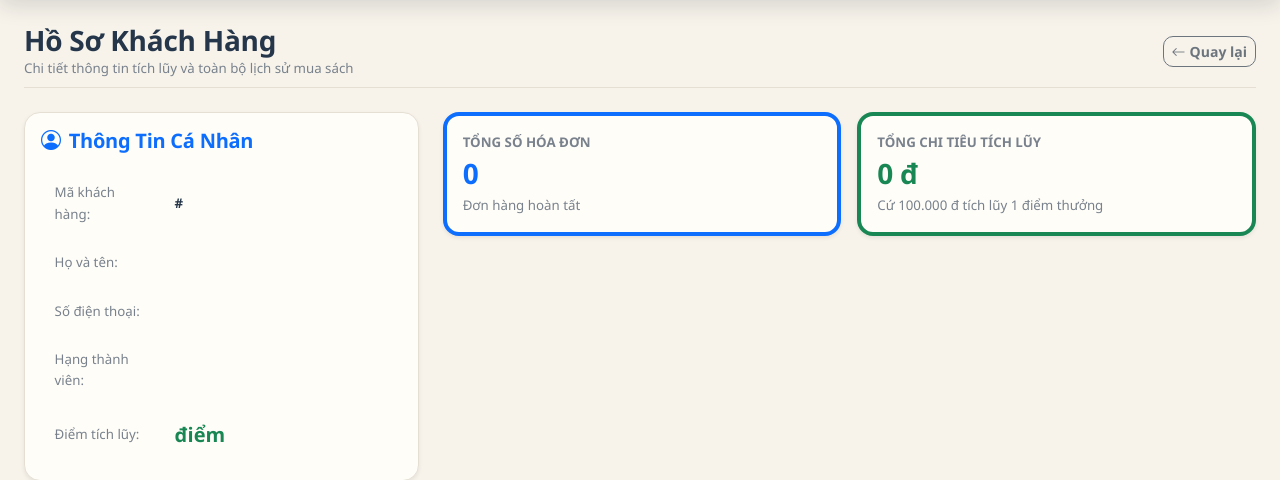
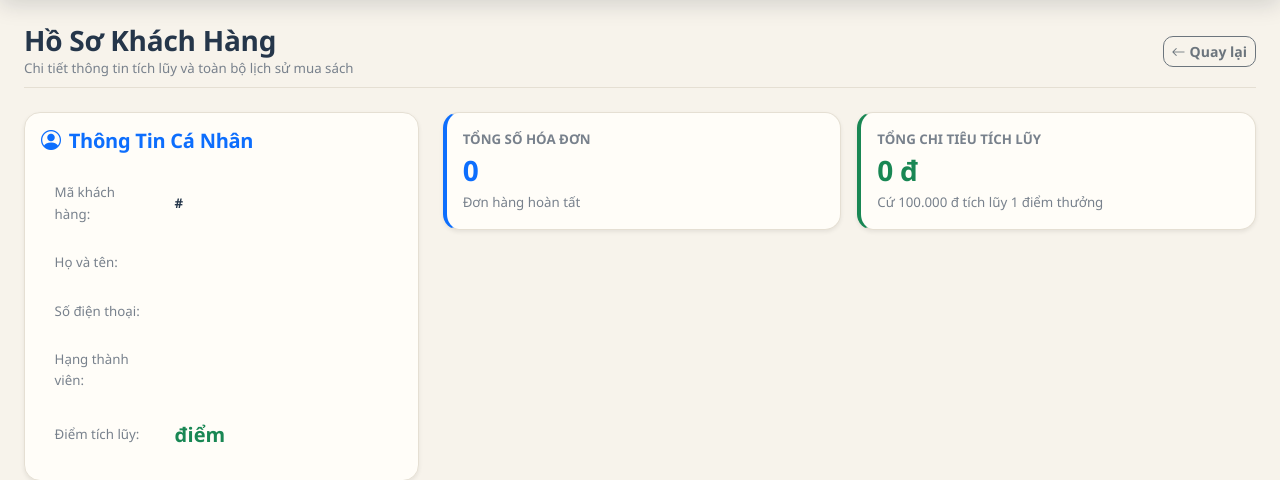
Before and after one commit to NhanNguyenMG/Book_Store, a FastAPI app: template app/templates/customers/detail.html in a window 1280 px wide. Shown: the part 65-545 px from the top of the page. Run offline with FastAPI, Linux system fonts and the light colour scheme; the template is opened without the code that fills it, so the values that code supplies are empty.

Commit message:
Fix static path, css mimetype and soften dashboard card borders

```diff
--- a/app/main.py
+++ b/app/main.py
@@ -12,6 +12,14 @@ from app.database import execute_query
 
 load_dotenv()
 
+import mimetypes
+from pathlib import Path
+
+mimetypes.add_type("text/css", ".css")
+mimetypes.add_type("application/javascript", ".js")
+
+BASE_DIR = Path(__file__).resolve().parent
+
 app = FastAPI(title="Hệ Thống Quản Lý Nhà Sách", description="Hệ thống quản lý vận hành và bán hàng nhà sách")
 
 # Cấu hình Secret Key và thời gian sống phiên cho SessionMiddleware
@@ -20,10 +28,10 @@ SESSION_MAX_AGE = int(os.getenv("SESSION_MAX_AGE", "28800"))  # Mặc định 8
 app.add_middleware(SessionMiddleware, secret_key=SECRET_KEY, max_age=SESSION_MAX_AGE)
 
 # Mount thư mục Static files (CSS, JS)
-app.mount("/static", StaticFiles(directory="app/static"), name="static")
+app.mount("/static", StaticFiles(directory=BASE_DIR / "static"), name="static")
 
 # Jinja2 Templates
-templates = Jinja2Templates(directory="app/templates")
+templates = Jinja2Templates(directory=BASE_DIR / "templates")
 
 # Đăng ký toàn bộ Router
 app.include_router(auth.router)
--- a/app/static/css/style.css
+++ b/app/static/css/style.css
@@ -615,3 +615,10 @@ code {
         transition-duration: 0.01ms !important;
     }
 }
+
+.card.border-start.border-4 {
+    border-width: 1px 1px 1px 4px !important;
+    border-top-color: var(--border) !important;
+    border-right-color: var(--border) !important;
+    border-bottom-color: var(--border) !important;
+}
```
